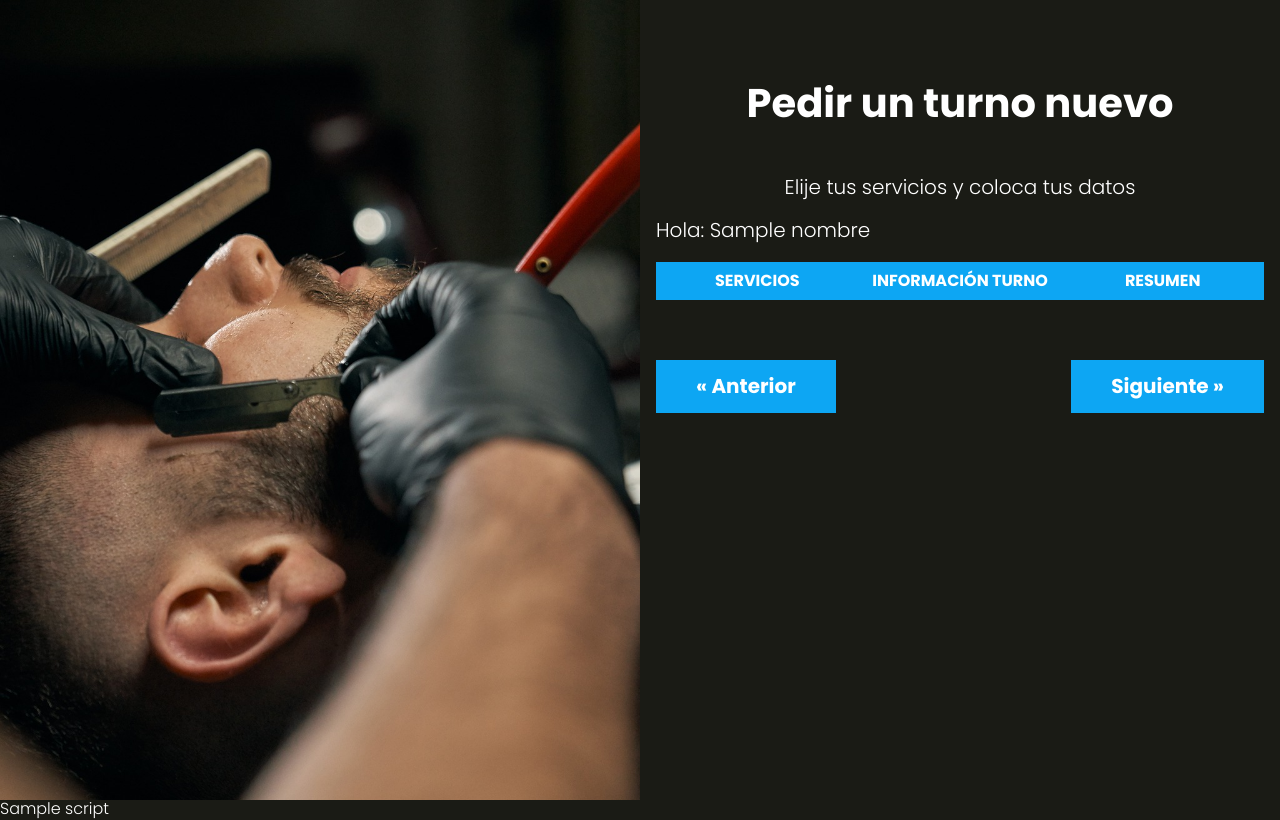
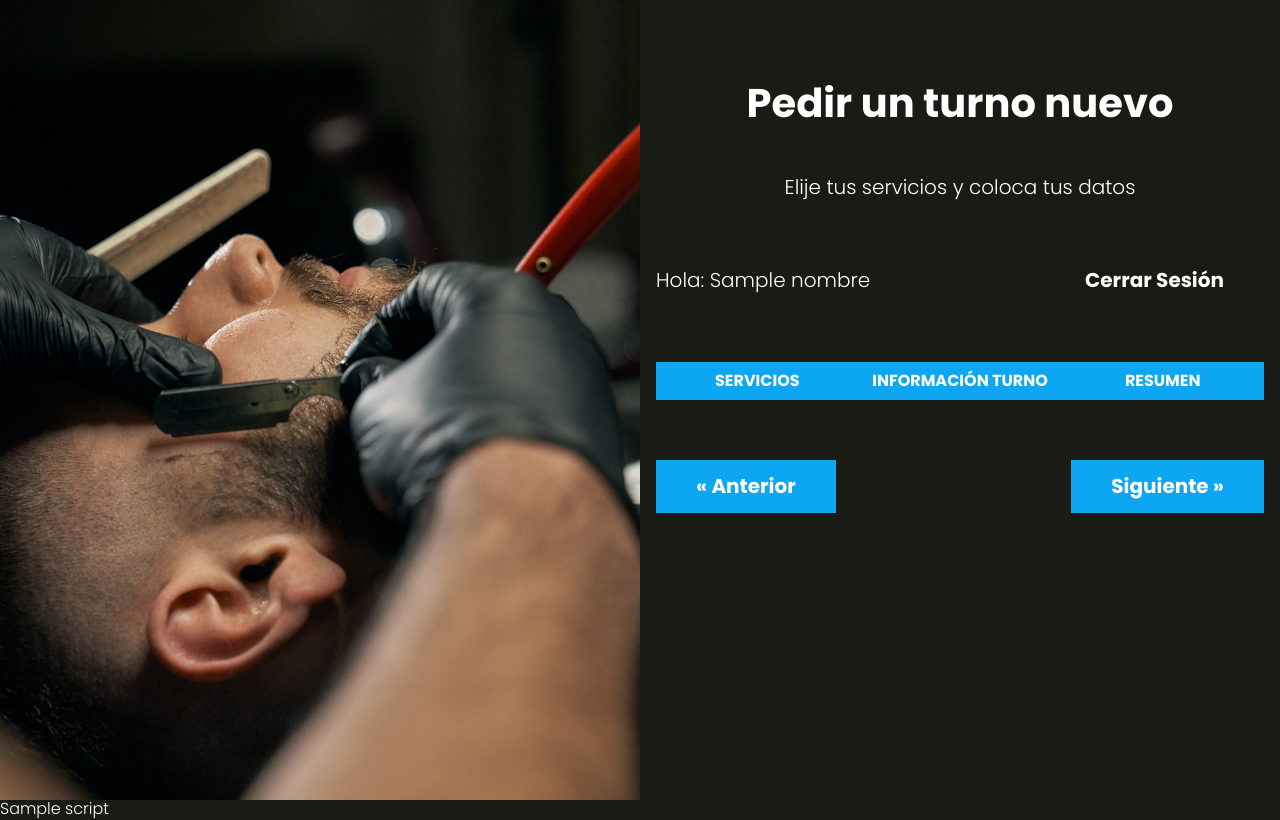
Before and after one commit to dellpinos/AppSalon, a PHP site: the page made by views/Turno/index.php in a window 1280 px wide. Run offline with PHP 8.4, Linux system fonts and the light colour scheme; the template is opened without the code that fills it: most values are stand-ins (such as "Sample title", 1, 10 or a date in 2020).

Commit message:
Boton Cerrar Sesion

```diff
--- a/src/scss/layout/_UI.scss
+++ b/src/scss/layout/_UI.scss
@@ -26,3 +26,17 @@
     }
 
 }
+
+.barra {
+    margin: v.$separacion 0;
+
+    @include m.tablet {
+        display: flex;
+        justify-content: space-between;
+        align-items: center;
+    }
+    .boton {
+        @include m.boton(v.$negro, v.$blanco);
+        margin: 0;
+    }
+}
--- a/views/Turno/index.php
+++ b/views/Turno/index.php
@@ -3,6 +3,8 @@
 
 <div class="barra">
     <p>Hola: <?php echo $nombre ?? ''; ?></p>
+
+    <a href="/logout" class="boton">Cerrar Sesión</a>
 </div>
 
 <div id="app">
```
Also changed, not shown: controllers/LoginController.php (+7 -1 lines), public/build/css/app.css, 1 other file.
